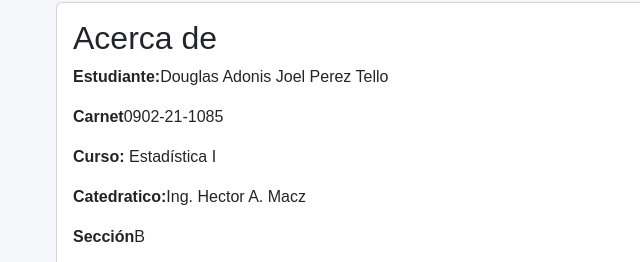
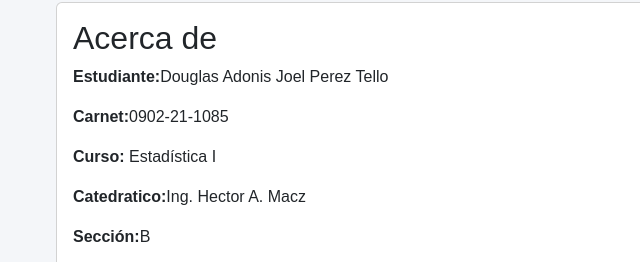
Before and after one commit to DouglasTello/Calculadora-de-probabilidades, a plain HTML site: page index.html in a window 1280 px wide. Shown: the part 2558-2820 px from the top of the page, 0-640 px from the left. Drawn offline with nearby package versions, Linux system fonts and the light colour scheme.

Commit message:
Fix formatting in student information section

```diff
--- a/index.html
+++ b/index.html
@@ -131,10 +131,10 @@
     <section id="acerca" class="card p-3">
       <h2>Acerca de</h2>
       <p><strong>Estudiante:</strong>Douglas Adonis Joel Perez Tello</p>
-      <p><strong>Carnet</strong>0902-21-1085</p>
+      <p><strong>Carnet:</strong>0902-21-1085</p>
       <p><strong>Curso:</strong> Estadística I</p>
        <p><strong>Catedratico:</strong>Ing. Hector A. Macz</p>
-       <p><strong>Sección</strong>B</p>
+       <p><strong>Sección:</strong>B</p>
 
 
       <h3>Bibliografía</h3>
```
